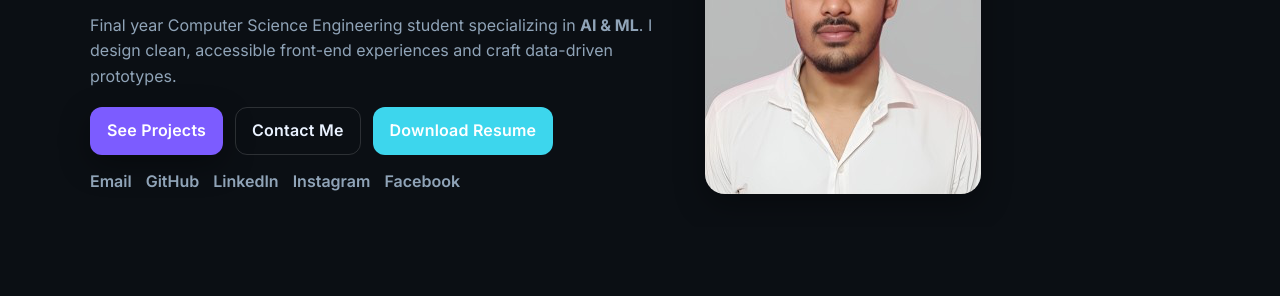
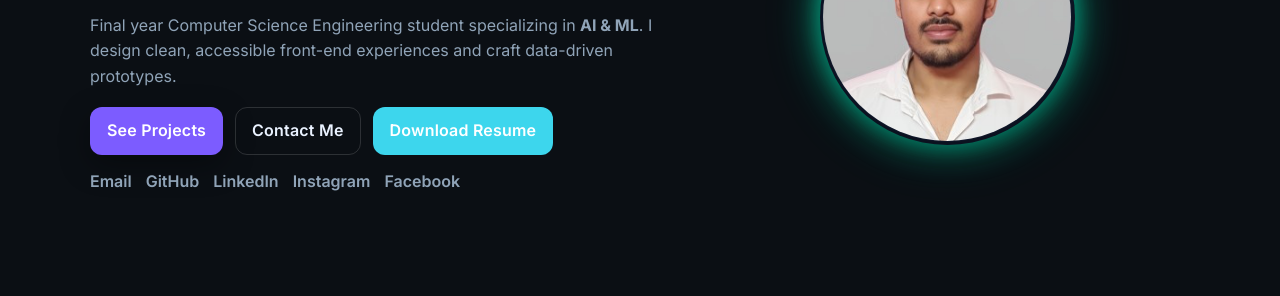
Before and after one commit to pramanik-kanchan/MY_PORTFOLIO, a plain HTML site: page index.html in a window 1280 px wide. Shown: the part 297-593 px from the top of the page. Drawn offline with Linux system fonts and the light colour scheme.

Commit message:
Update styles.css

```diff
--- a/styles.css
+++ b/styles.css
@@ -312,3 +312,35 @@ input:focus, textarea:focus {
 .btn.download { background: var(--accent); color: #fff; }
 .btn.download:hover { background: var(--primary); }
 .project-media img { width: 100%; height: 100%; object-fit: cover; }
+
+.hero-photo {
+  display: flex;
+  justify-content: center;
+  align-items: center;
+  position: relative;
+}
+
+.hero-photo img {
+  width: 250px;   /* slightly bigger photo */
+  height: 250px;
+  border-radius: 50%;
+  object-fit: cover;
+  border: 1px solid #0f172a; /* very thin dark border */
+  position: relative;
+  z-index: 2;
+  background: #0f172a;
+}
+
+/* Glowing background circle */
+.hero-photo::before {
+  content: "";
+  position: absolute;
+  width: 255px;   /* just a little bigger than image */
+  height: 255px;
+  border-radius: 50%;
+  background: #0f172a;
+  box-shadow: 0 0 20px rgba(0, 255, 200, 0.6),
+              0 0 40px rgba(0, 255, 200, 0.4),
+              0 0 60px rgba(0, 255, 200, 0.2);
+  z-index: 1;
+}
```
